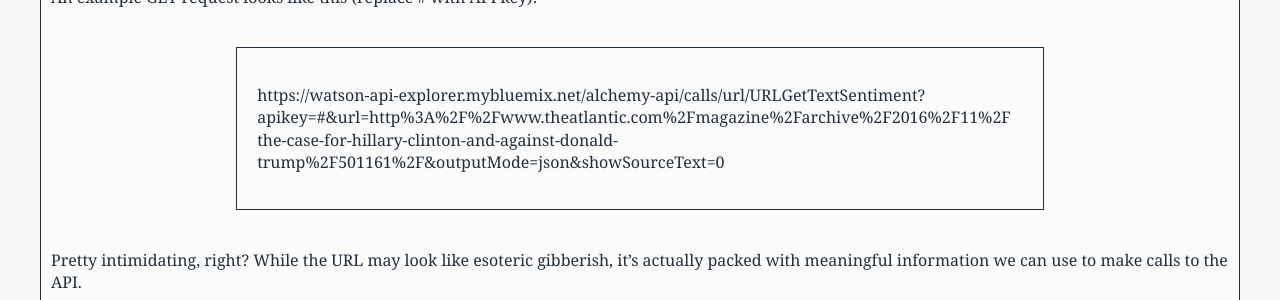
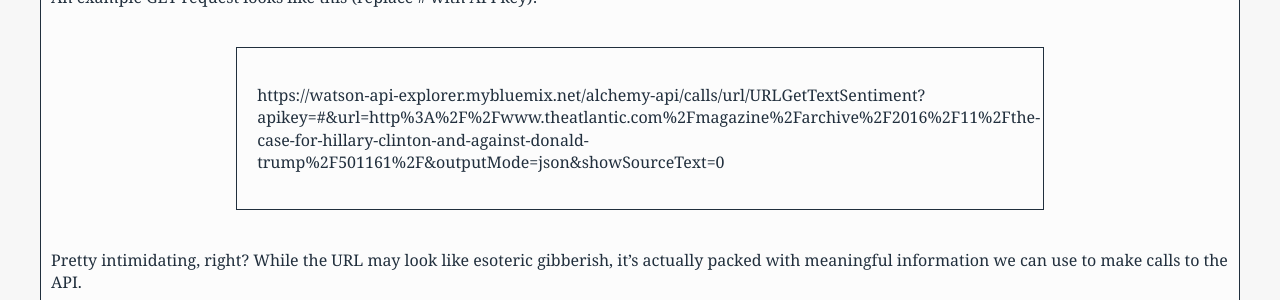
Before and after one commit to lenaz/How-To-Guide, a Jekyll site: the page built from request.html, in a window 1280 px wide. Shown: the part 397-697 px from the top of the page. Built offline with Jekyll 4.4.1, drawn with Linux system fonts in a browser that asks for light colours; Markdown is read by kramdown in place of the engine named in the settings; part of the change alters nothing that is shown.

Commit message:
Update request.html

```diff
--- a/request.html
+++ b/request.html
@@ -15,8 +15,7 @@ layout: default
 
   <div class="url-div">
 
-<p>https://watson-api-explorer.mybluemix.net/alchemy-api/calls/url/URLGetTextSentiment?apikey=#&amp;url=http%3A%2F%2Fwww.theatlantic.com%2Fmagazine%2Farchive%2F2016%2F11%2F
-  <br>the-case-for-hillary-clinton-and-against-donald-trump%2F501161%2F&amp;outputMode=json&amp;showSourceText=0</p>
+<p>https://watson-api-explorer.mybluemix.net/alchemy-api/calls/url/URLGetTextSentiment?apikey=#&amp;url=http%3A%2F%2Fwww.theatlantic.com%2Fmagazine%2Farchive%2F2016%2F11%2Fthe-case-for-hillary-clinton-and-against-donald-trump%2F501161%2F&amp;outputMode=json&amp;showSourceText=0</p>
 
   </div>
   <br>
```
